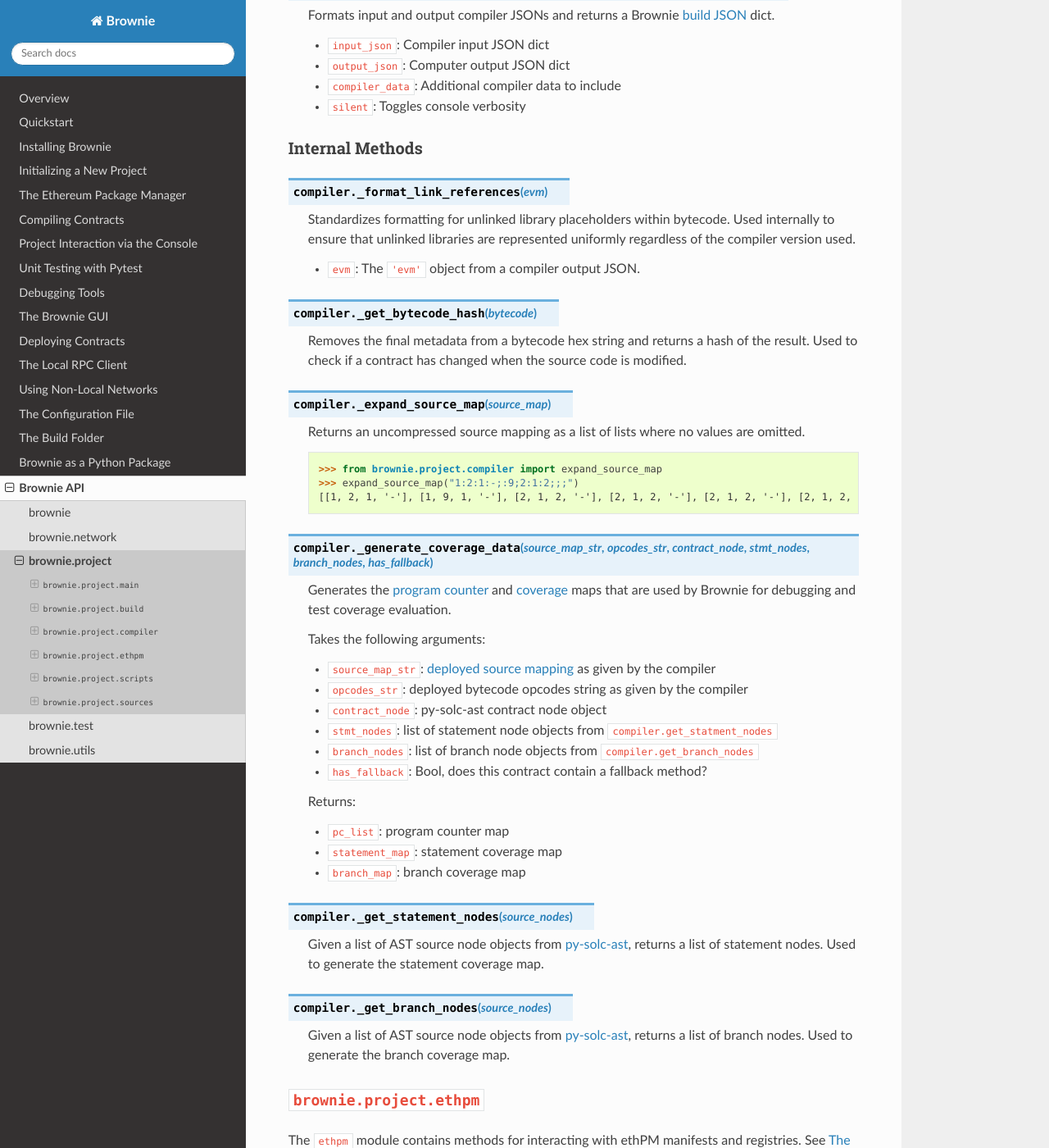
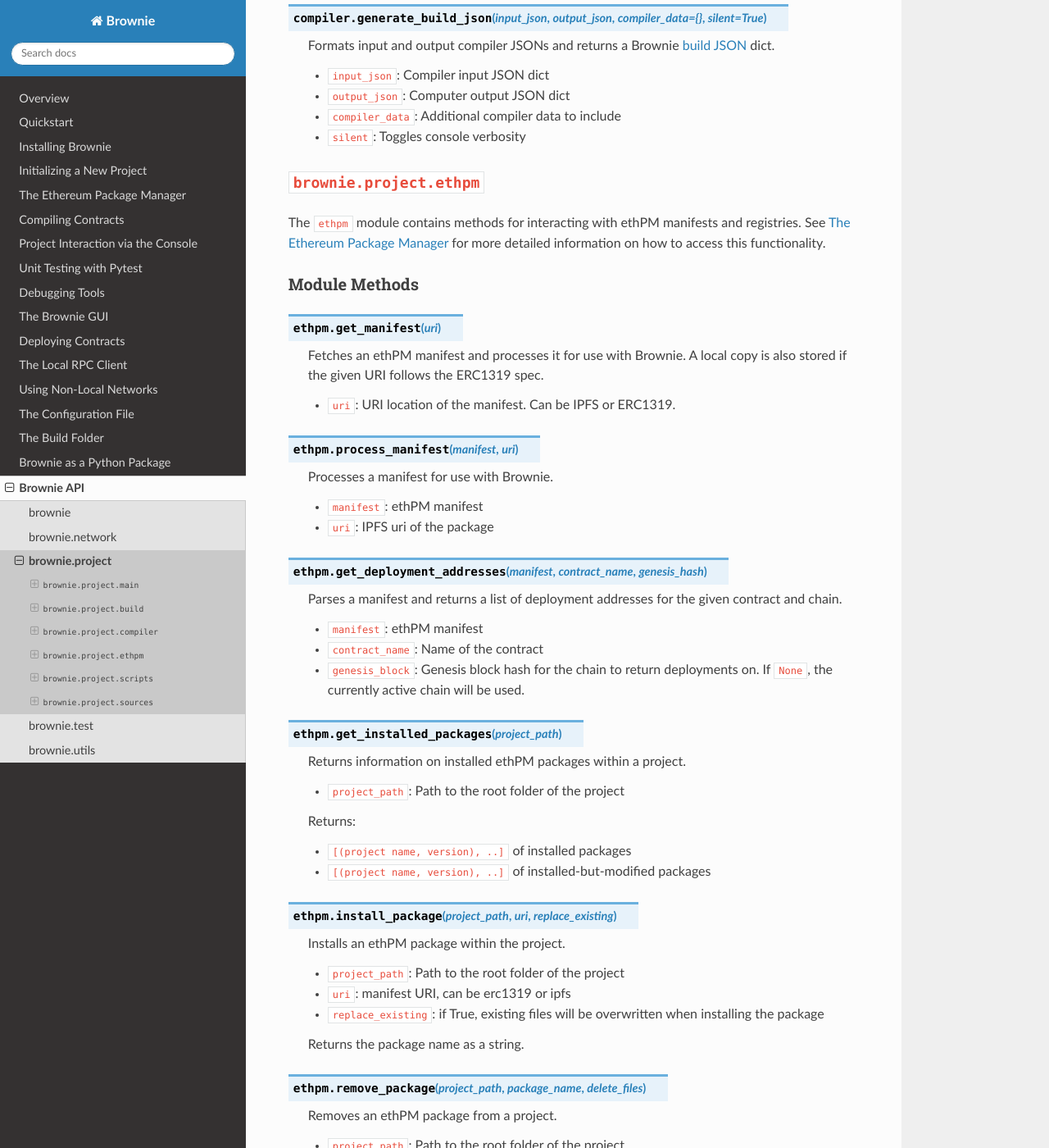
Before and after one commit to eth-brownie/brownie, a Sphinx documentation site: the page built from docs/api-project.rst, in a window 1280 px wide and 1400 px high, scrolled down 7792 px. Shown: the whole window at 82% size. Built offline with Sphinx 7.4.7 and the Read the Docs theme 2.0.0, drawn with Linux system fonts in a browser that asks for light colours; some of the changed text lies outside the part shown.

```diff
--- a/docs/api-project.rst
+++ b/docs/api-project.rst
@@ -369,56 +371,6 @@ Module Methods
     * ``output_json``: Computer output JSON dict
     * ``compiler_data``: Additional compiler data to include
     * ``silent``: Toggles console verbosity
-
-Internal Methods
-----------------
-
-.. py:method:: compiler._format_link_references(evm)
-
-    Standardizes formatting for unlinked library placeholders within bytecode. Used internally to ensure that unlinked libraries are represented uniformly regardless of the compiler version used.
-
-    * ``evm``: The ``'evm'`` object from a compiler output JSON.
-
-.. py:method:: compiler._get_bytecode_hash(bytecode)
-
-    Removes the final metadata from a bytecode hex string and returns a hash of the result. Used to check if a contract has changed when the source code is modified.
-
-.. py:method:: compiler._expand_source_map(source_map)
-
-    Returns an uncompressed source mapping as a list of lists where no values are omitted.
-
-    .. code-block:: python
-
-        >>> from brownie.project.compiler import expand_source_map
-        >>> expand_source_map("1:2:1:-;:9;2:1:2;;;")
-        [[1, 2, 1, '-'], [1, 9, 1, '-'], [2, 1, 2, '-'], [2, 1, 2, '-'], [2, 1, 2, '-'], [2, 1, 2, '-']]
-
-.. py:method:: compiler._generate_coverage_data(source_map_str, opcodes_str, contract_node, stmt_nodes, branch_nodes, has_fallback)
-
-    Generates the `program counter <compile-pc-map>`_ and `coverage <compile-coverage-map>`_ maps that are used by Brownie for debugging and test coverage evaluation.
-
-    Takes the following arguments:
-
-    * ``source_map_str``: `deployed source mapping <https://solidity.readthedocs.io/en/latest/miscellaneous.html#source-mappings>`_ as given by the compiler
-    * ``opcodes_str``: deployed bytecode opcodes string as given by the compiler
-    * ``contract_node``: py-solc-ast contract node object
-    * ``stmt_nodes``: list of statement node objects from ``compiler.get_statment_nodes``
-    * ``branch_nodes``: list of branch node objects from ``compiler.get_branch_nodes``
-    * ``has_fallback``: Bool, does this contract contain a fallback method?
-
-    Returns:
-
-    * ``pc_list``: program counter map
-    * ``statement_map``: statement coverage map
-    * ``branch_map``: branch coverage map
-
-.. py:method:: compiler._get_statement_nodes(source_nodes)
-
-    Given a list of AST source node objects from `py-solc-ast <https://github.com/iamdefinitelyahuman/py-solc-ast>`_, returns a list of statement nodes.  Used to generate the statement coverage map.
-
-.. py:method:: compiler._get_branch_nodes(source_nodes)
-
-    Given a list of AST source node objects from `py-solc-ast <https://github.com/iamdefinitelyahuman/py-solc-ast>`_, returns a list of branch nodes.  Used to generate the branch coverage map.
 
 ``brownie.project.ethpm``
 =========================
--- a/requirements-dev.txt
+++ b/requirements-dev.txt
@@ -10,6 +10,8 @@ pytest-cov==2.8.1
 pytest-mock==1.12.0
 pytest-xdist==1.31.0
 sphinx==2.0.1
+sphinx_rtd_theme==0.4.3
+pygments_lexer_solidity==0.4.0
 tox==3.14.0
 twine==1.13.0
 wheel==0.33.4
```
Also changed, not shown: other parts of docs/api-project.rst (+6 -4 lines), docs/api-brownie.rst (+34 -0 lines), 1 other file.
